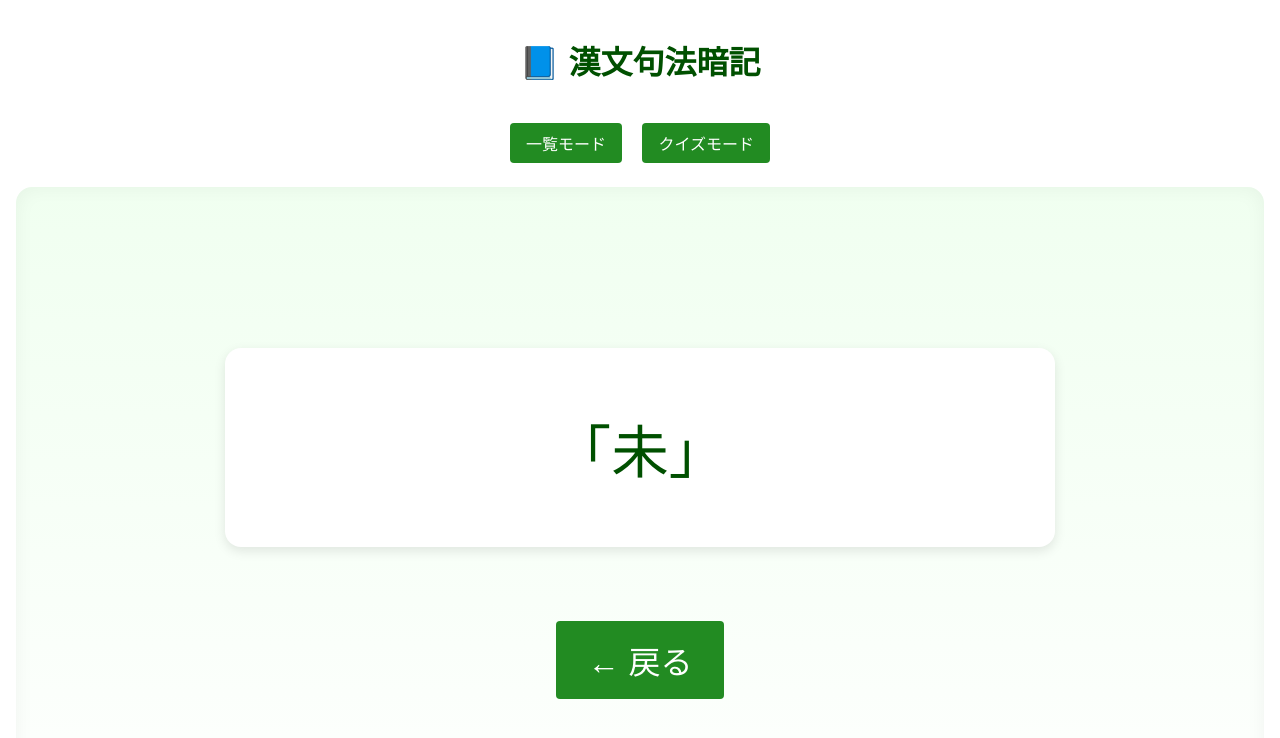
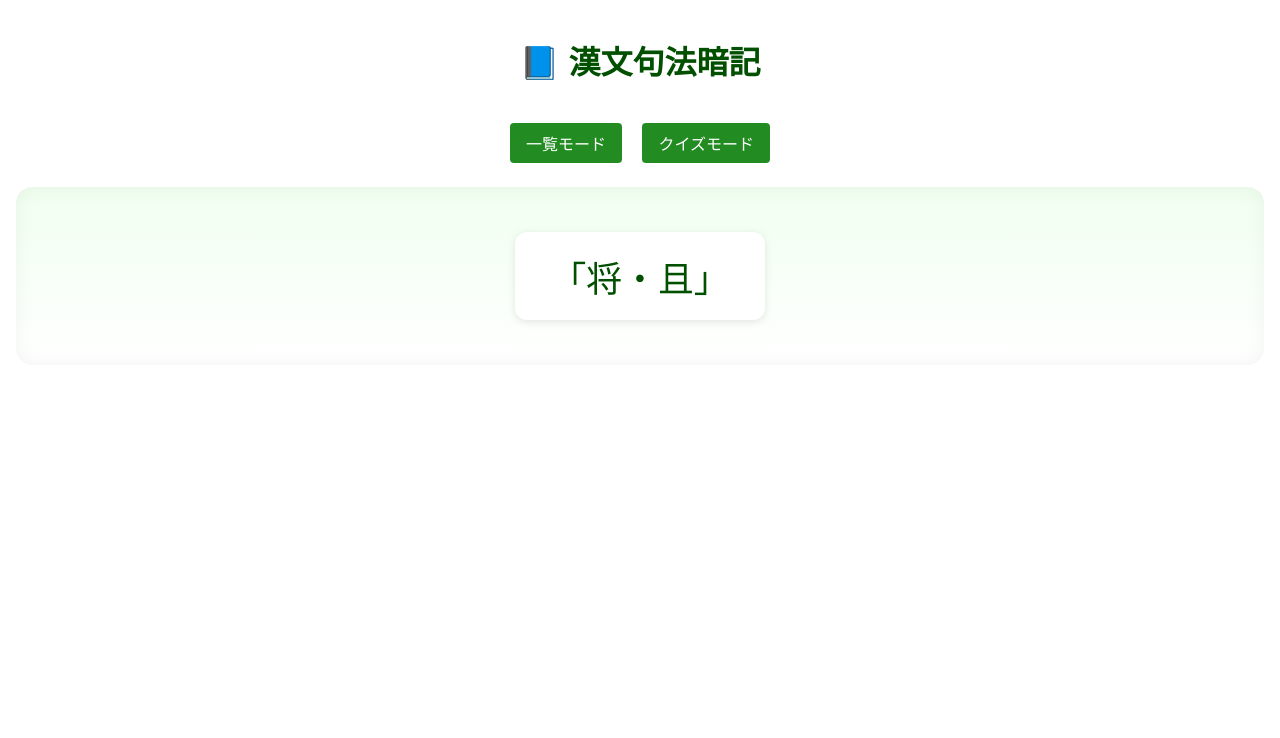
Before and after one commit to motsuyaki/kanbun, a plain HTML site: page index.html in a window 1280 px wide. Both pictures are taken after a click on the button "クイズモード". Drawn offline with Linux system fonts and the light colour scheme.

Commit message:
Add files via upload

```diff
--- a/index.html
+++ b/index.html
@@ -66,11 +66,10 @@
 
     #quizMode {
       display: none;
-      height: 70vh;
       background: linear-gradient(to bottom, #f0fff0, #ffffff);
       border-radius: 16px;
       box-shadow: inset 0 0 20px rgba(0,0,0,0.05);
-      font-size: 2em;
+      font-size: 1.4em;
       text-align: center;
       user-select: none;
       touch-action: manipulation;
@@ -79,17 +78,30 @@
       justify-content: center;
       align-items: center;
       padding: 2em;
+      gap: 1em;
     }
-    #quizDisplay {
-      padding: 1em 2em;
-      width: 100%;
+    #quizPattern {
+      padding: 0.5em 1em;
+      background: #ffffff;
+      border-radius: 12px;
+      box-shadow: 0 2px 8px rgba(0,0,0,0.1);
+      font-size: 1.6em;
+      color: #005000;
+    }
+    #quizMeaning {
+      padding: 0.5em 1em;
+      background: #ffffff;
+      border-left: 4px solid #228b22;
+      border-radius: 8px;
+      box-shadow: 0 2px 8px rgba(0,0,0,0.05);
+      font-size: 1.2em;
+      color: #333;
       max-width: 600px;
-      background: #ffffff;
-      border-radius: 16px;
-      box-shadow: 0 4px 12px rgba(0,0,0,0.1);
-      font-size: 1.8em;
-      color: #005000;
-      margin-bottom: 1em;
+      white-space: pre-wrap;
+      display: none;
+    }
+    #resetBtn {
+      display: none;
     }
   </style>
 </head>
@@ -103,8 +115,9 @@
   <div id="listMode" class="card"></div>
 
   <div id="quizMode">
-    <div id="quizDisplay">タップして意味を表示</div>
-    <button onclick="goBack()" id="backBtn">← 戻る</button>
+    <div id="quizPattern">「未」</div>
+    <div id="quizMeaning">いまだ〜ず（まだ〜ない）</div>
+    <button onclick="resetQuiz()" id="resetBtn">リセット</button>
   </div>
 
   <script>
@@ -128,15 +141,17 @@
 
     const listDiv = document.getElementById("listMode");
     const quizDiv = document.getElementById("quizMode");
-    const quizDisplay = document.getElementById("quizDisplay");
+    const quizPattern = document.getElementById("quizPattern");
+    const quizMeaning = document.getElementById("quizMeaning");
+    const resetBtn = document.getElementById("resetBtn");
 
-    let currentIndex = 0;
+    let remaining = [];
     let showingAnswer = false;
-    let previousIndex = null;
 
     function switchMode(mode) {
       listDiv.style.display = mode === "list" ? "block" : "none";
       quizDiv.style.display = mode === "quiz" ? "flex" : "none";
+      if (mode === "quiz") startQuiz();
     }
 
     syntaxList.forEach(item => {
@@ -156,36 +171,44 @@
       listDiv.appendChild(row);
     });
 
-    function showQuiz(index) {
-      const item = syntaxList[index];
-      quizDisplay.textContent = `「${item.pattern}」`;
+    function startQuiz() {
+      remaining = [...syntaxList];
+      showingAnswer = false;
+      resetBtn.style.display = "none";
+      quizMeaning.style.display = "none";
+      showNext();
+    }
+
+    function showNext() {
+      if (remaining.length === 0) {
+        quizPattern.textContent = "全て出題しました";
+        quizMeaning.style.display = "none";
+        resetBtn.style.display = "inline-block";
+        return;
+      }
+      const index = Math.floor(Math.random() * remaining.length);
+      const item = remaining.splice(index, 1)[0];
+      quizPattern.textContent = `「${item.pattern}」`;
+      quizMeaning.textContent = item.meaning;
+      quizMeaning.style.display = "none";
       showingAnswer = false;
     }
 
-    function showAnswer() {
+    function resetQuiz() {
+      startQuiz();
+    }
+
+    quizDiv.addEventListener("touchstart", handleTap);
+    quizDiv.addEventListener("mousedown", handleTap);
+
+    function handleTap() {
       if (!showingAnswer) {
-        const item = syntaxList[currentIndex];
-        quizDisplay.textContent = item.meaning;
+        quizMeaning.style.display = "block";
         showingAnswer = true;
       } else {
-        previousIndex = currentIndex;
-        currentIndex = (currentIndex + 1) % syntaxList.length;
-        showQuiz(currentIndex);
+        showNext();
       }
     }
-
-    function goBack() {
-      if (previousIndex !== null) {
-        currentIndex = previousIndex;
-        showQuiz(currentIndex);
-        previousIndex = null;
-      }
-    }
-
-    quizDisplay.addEventListener("touchstart", showAnswer);
-    quizDisplay.addEventListener("mousedown", showAnswer);
-
-    showQuiz(currentIndex);
   </script>
 </body>
 </html>
```
